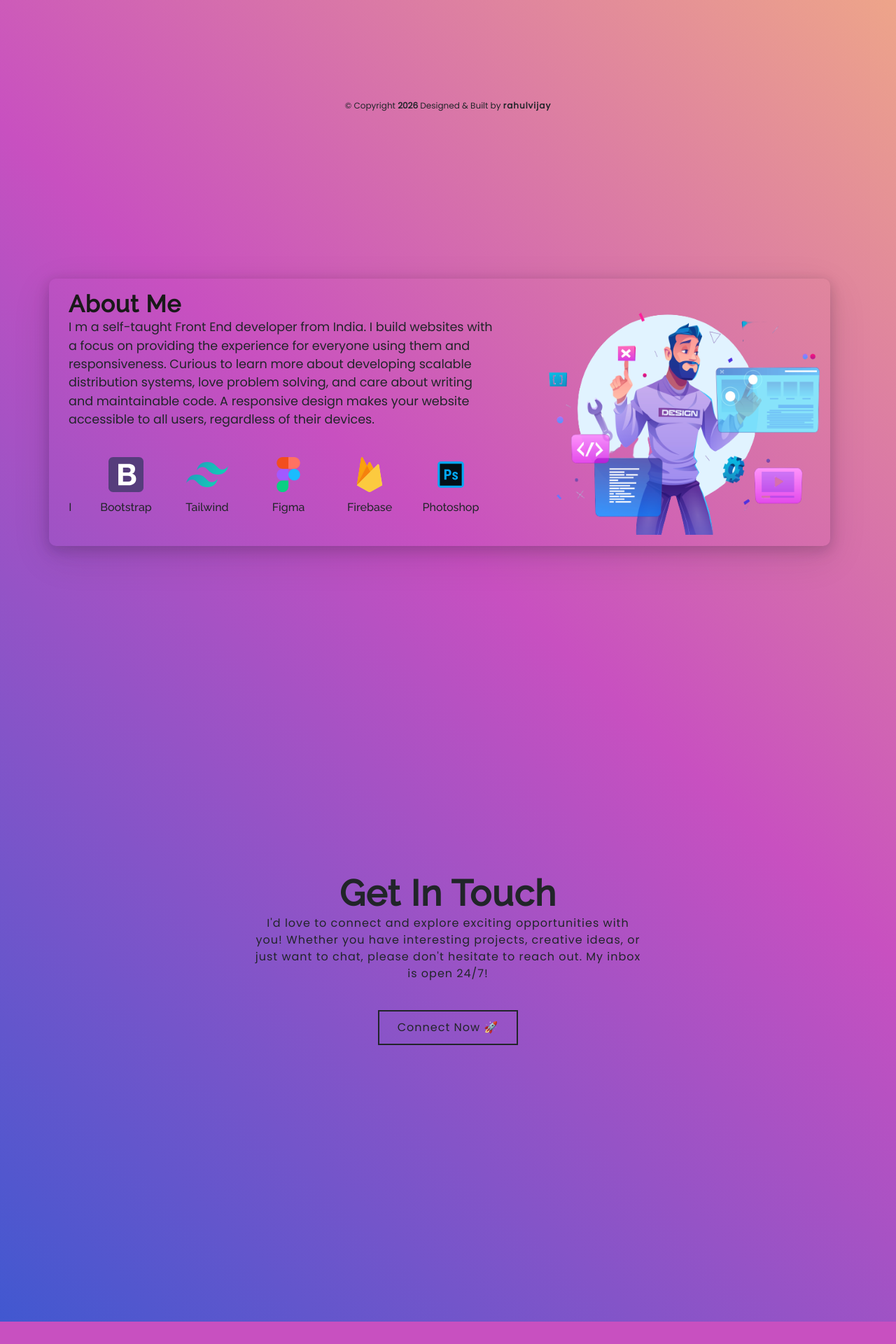
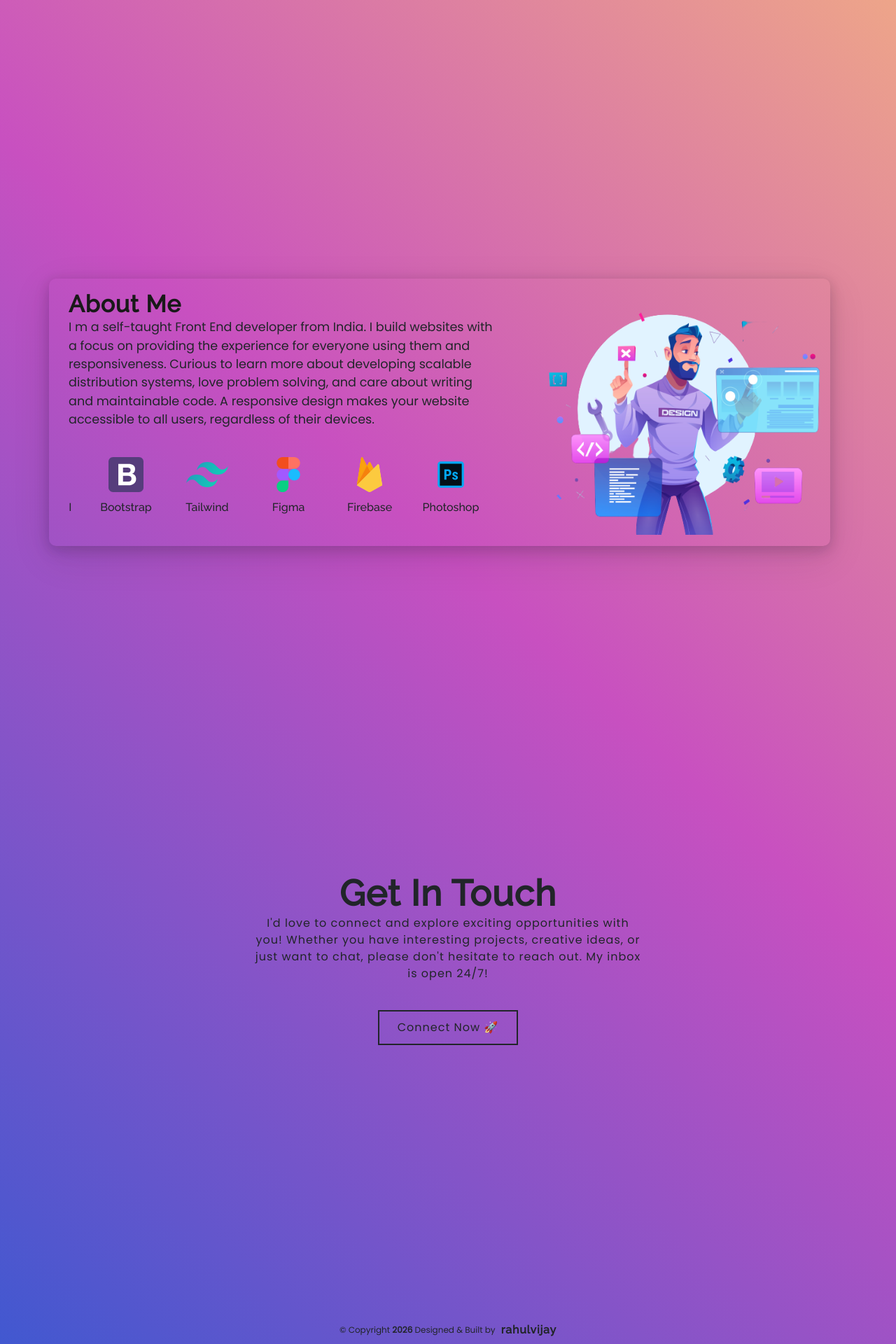
Before and after one commit to rahulvijay81/portfolio, a React (Vite) app: page / in a window 1280 px wide. Shown: the part 640-2560 px from the top of the page at 70% size. Before the commit the page ends 2528 px from the top, so only its background shows below. Built offline with nearby package versions, Linux system fonts and the light colour scheme.

Commit message:
footer component created

```diff
--- a/src/App.css
+++ b/src/App.css
@@ -1,4 +1,5 @@
 @import url("https://fonts.googleapis.com/css2?family=Raleway:wght@500&display=swap");
+@import url("https://fonts.googleapis.com/css2?family=Poppins&display=swap");
 
 
 @tailwind base;
@@ -70,6 +71,9 @@ html {
   background: rgba(0, 0, 0, 0.911);
   border-radius: 12px;
 }
+.font-poppins{
+  font-family: "Poppins";
+}
 
 .wave {
   animation-name: wave-animation; /* Refers to the name of your @keyframes element below */
--- a/src/components/Contactpage.jsx
+++ b/src/components/Contactpage.jsx
@@ -2,7 +2,6 @@ import { Container } from "react-bootstrap";
 import "../pages/style.css";
 
 function Contactpage() {
-  const currentYear = new Date().getFullYear()
 
   return (
     <div className="contactbackground">
@@ -20,12 +19,7 @@ function Contactpage() {
           Connect Now 🚀
         </button>
         <span></span>
-        <p className="copyright">
-          <br />
-          © Copyright <b>{currentYear}</b> Designed & Built by <span onClick={() => {
-            window.open("https://www.instagram.com/rahulvijay81/");
-          }}>rahulvijay</span>
-        </p>
+
       </Container>
     </div>
   );
--- /dev/null
+++ b/src/components/Footer.jsx
@@ -0,0 +1,25 @@
+import React from "react";
+import { UserData } from "../data/UserData";
+
+function Footer() {
+  const currentYear = new Date().getFullYear();
+  const { FooterLink } = UserData;
+
+  return (
+    <div className="flex items-center justify-center gap-2 mb-2">
+      <div className="text-center text-xs font-poppins">
+        © Copyright <b>{currentYear}</b> Designed & Built by
+      </div>
+      <div
+        className="font-bold tracking-wider cursor-pointer"
+        onClick={() => {
+          window.open(FooterLink);
+        }}
+      >
+        rahulvijay
+      </div>
+    </div>
+  );
+}
+
+export default Footer;
--- a/src/data/UserData.jsx
+++ b/src/data/UserData.jsx
@@ -1,5 +1,6 @@
 export const UserData = {
   name: "Rahul Vijay",
+  FooterLink : "https://www.linkedin.com/in/rahulvijay81/",
   socialMedia: [
     {
       socialMediaName: "github",
--- a/src/pages/Layout.jsx
+++ b/src/pages/Layout.jsx
@@ -3,6 +3,7 @@ import Header from '../components/Header';
 import Home from './Home';
 import About from './About';
 import Contact from './Contact';
+import Footer from '../components/Footer';
 
 function Layout() {
   return (
@@ -11,6 +12,7 @@ function Layout() {
       <Home/>
       <About/>
       <Contact/>
+      <Footer />
     </>
   );
 }
```
